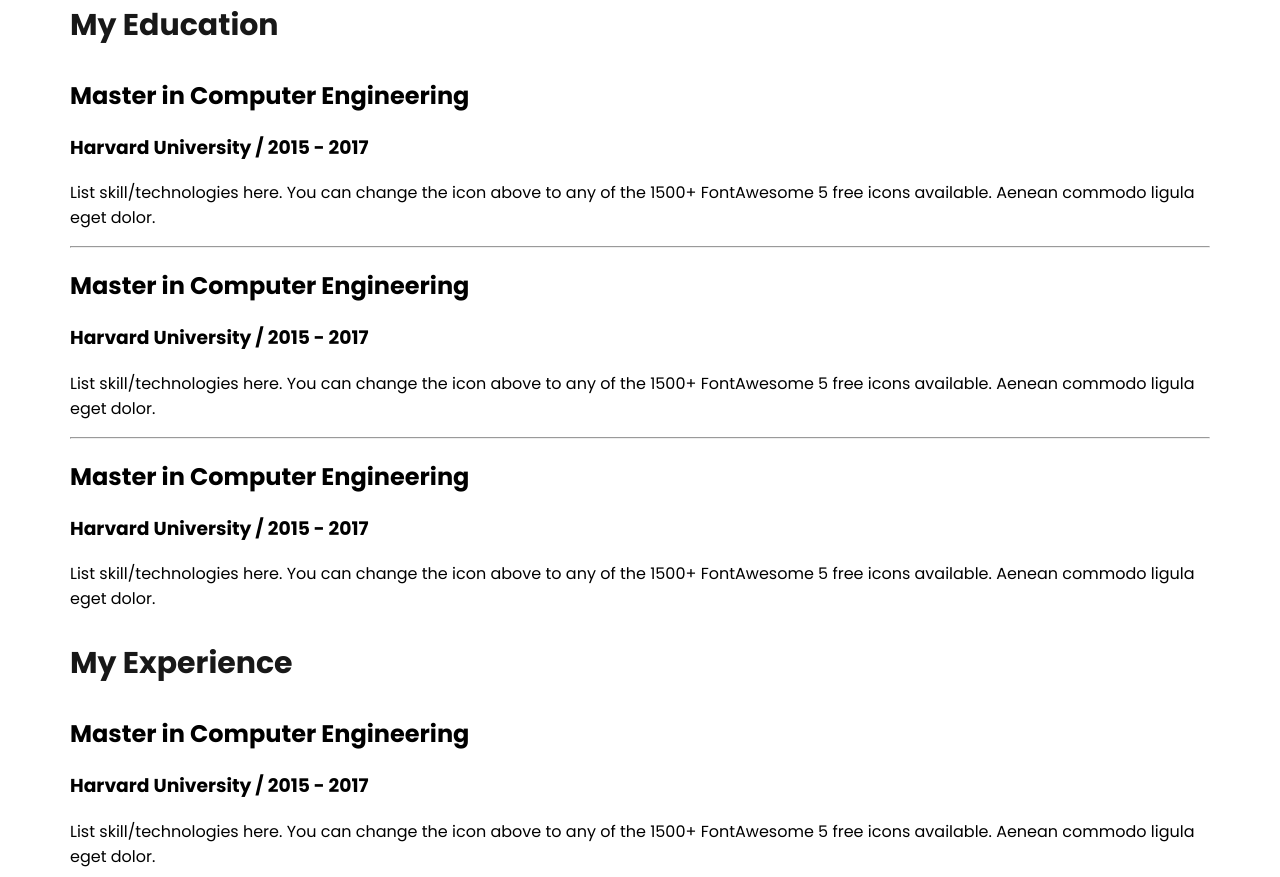
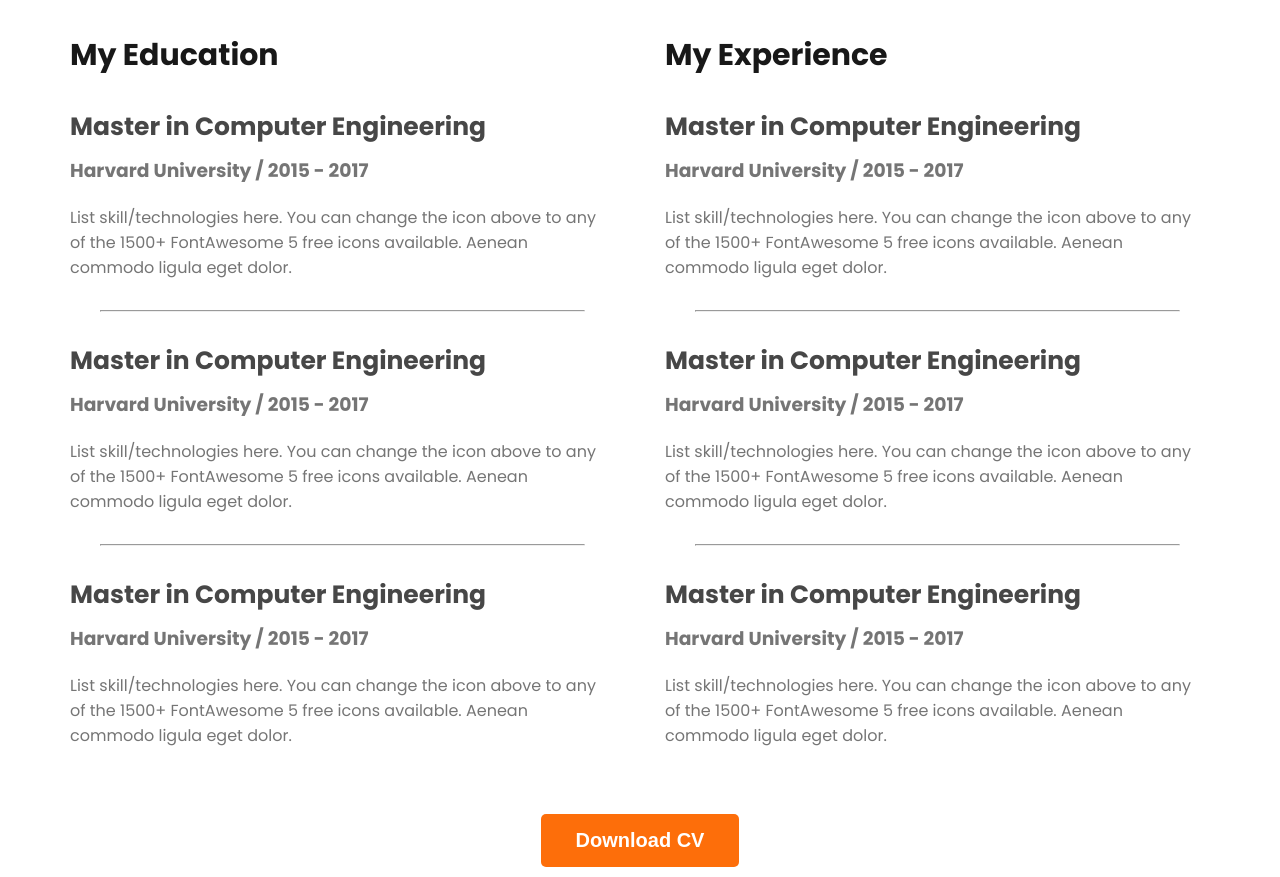
Before and after one commit to SUPTO-1/developer-portfolio, a plain HTML site: page index.html in a window 1280 px wide. Shown: the part 2483-3360 px from the top of the page. Drawn offline with Linux system fonts and the light colour scheme.

Commit message:
finished resume

```diff
--- a/index.html
+++ b/index.html
@@ -150,6 +150,9 @@
                 </div>
             </div>
         </div>
+        <div class="download-cv">
+            <button class="btn-primary">Download CV</button>
+        </div>
       </section>
     </main>
     <footer></footer>
--- a/styles/portfolio.css
+++ b/styles/portfolio.css
@@ -131,3 +131,28 @@ main section {
   font-size: 30px;
   font-weight: 700;
 }
+.resume-container {
+  display: flex;
+  gap: 50px;
+}
+.resume-item-institute{
+    margin-bottom: 20px;
+    margin-top: 0px;
+}
+.resume-item-discription,
+.resume-item-institute {
+  color: var(--Dark-03, #757575);
+}
+.resume-item-title {
+  color: var(--Dark-02, #474747);
+  font-size: 25px;
+  font-weight: 700;
+  margin-bottom: 10px;
+}
+.resume-container hr{
+    margin: 30px 30px;
+}
+.download-cv{
+    text-align: center;
+    margin-top: 50px;
+}
```
